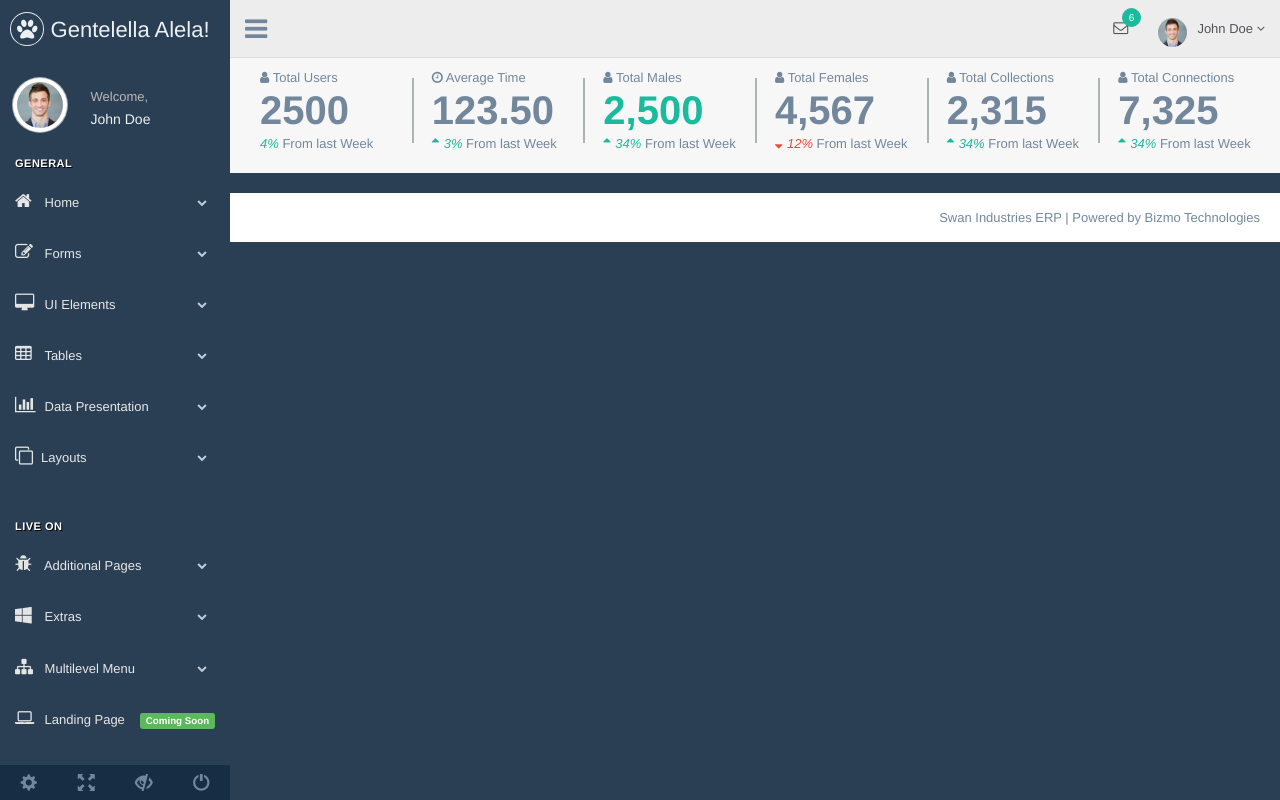
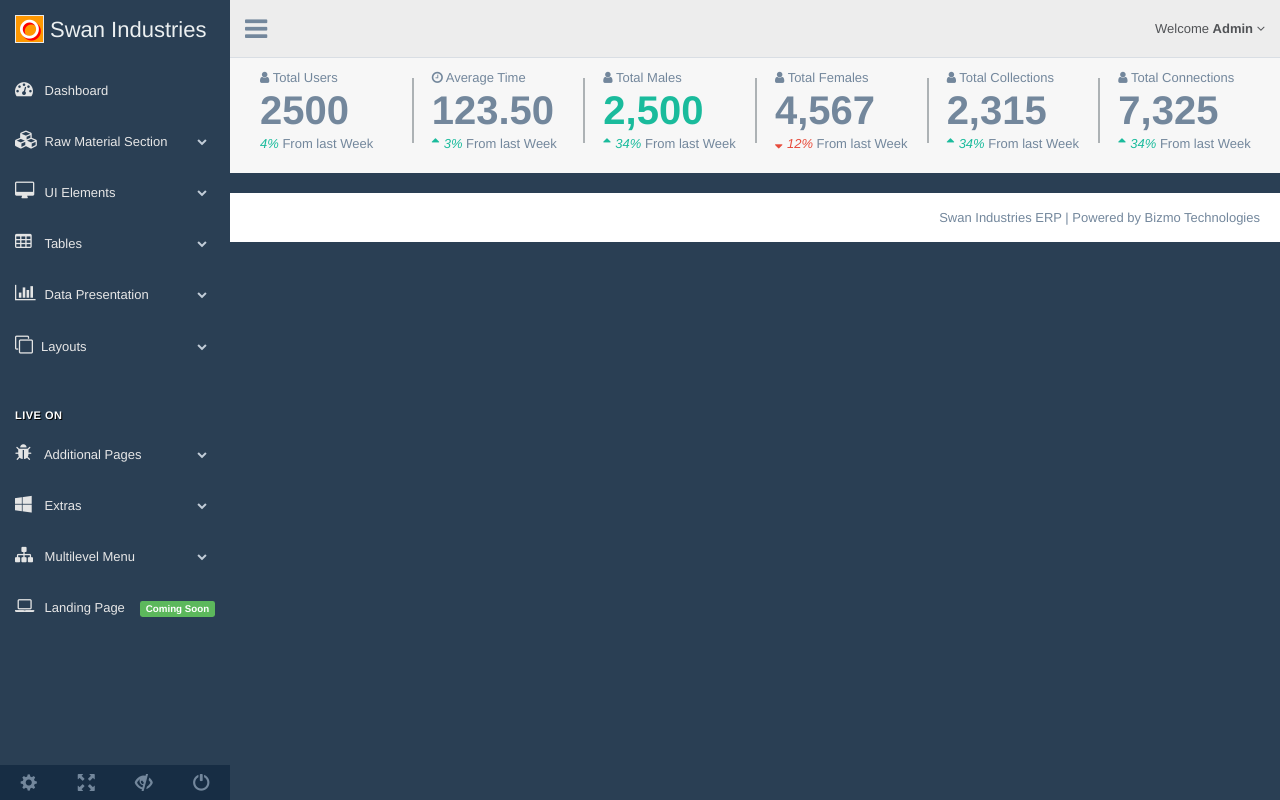
Before and after one commit to samratBizmo007/reposwan, a CodeIgniter app: page /reposwan/index.php/dashboard/index in a window 1280 px wide. Run offline with CodeIgniter, Linux system fonts and the light colour scheme; some libraries are stand-ins or nearby versions.

Commit message:
commit: menu section

```diff
--- a/application/views/includes/header.php
+++ b/application/views/includes/header.php
@@ -13,8 +13,8 @@
   <!-- Custom Theme Style -->
   <link href="<?php echo base_url(); ?>assets/build/css/custom.min.css" rel="stylesheet">
   <link href="<?php echo base_url(); ?>assets/build/css/w3.css" rel="stylesheet">
-      <!-- angular-->
-    <script src="<?php echo base_url(); ?>assets/js/angular.js"></script>
+  <!-- angular-->
+  <script src="<?php echo base_url(); ?>assets/js/angular.js"></script>
 </head>
 
 <body class="nav-md">
@@ -23,45 +23,23 @@
       <div class="col-md-3 left_col">
         <div class="left_col scroll-view">
           <div class="navbar nav_title" style="border: 0;">
-            <a href="index.html" class="site_title"><i class="fa fa-paw"></i> <span>Gentelella Alela!</span></a>
+            <a href="<?php echo base_url(); ?>dashboard" class="site_title" style="padding-left: 15px">
+              <i class="fa fa-circle-o w3-orange w3-padding-tiny w3-text-white" style="text-shadow: 2px 2px #ff0000;border-radius: 0;"></i> Swan Industries
+            </a>
           </div>
 
           <div class="clearfix"></div>
 
-          <!-- menu profile quick info -->
-          <div class="profile clearfix">
-            <div class="profile_pic">
-              <img src="<?php echo base_url(); ?>assets/images/img.jpg" alt="..." class="img-circle profile_img">
-            </div>
-            <div class="profile_info">
-              <span>Welcome,</span>
-              <h2>John Doe</h2>
-            </div>
-          </div>
-          <!-- /menu profile quick info -->
-
-          <br />
-
           <!-- sidebar menu -->
           <div id="sidebar-menu" class="main_menu_side hidden-print main_menu">
             <div class="menu_section">
-              <h3>General</h3>
+              <!-- <h3>General</h3> -->
               <ul class="nav side-menu">
-                <li><a><i class="fa fa-home"></i> Home <span class="fa fa-chevron-down"></span></a>
+                <li><a href="<?php echo base_url(); ?>dashboard"><i class="fa fa-dashboard"></i> Dashboard </a></li>
+                <li><a><i class="fa fa-cubes"></i> Raw Material Section <span class="fa fa-chevron-down"></span></a>
                   <ul class="nav child_menu">
-                    <li><a href="index.html">Dashboard</a></li>
-                    <li><a href="index2.html">Dashboard2</a></li>
-                    <li><a href="index3.html">Dashboard3</a></li>
-                  </ul>
-                </li>
-                <li><a><i class="fa fa-edit"></i> Forms <span class="fa fa-chevron-down"></span></a>
-                  <ul class="nav child_menu">
-                    <li><a href="form.html">General Form</a></li>
-                    <li><a href="form_advanced.html">Advanced Components</a></li>
-                    <li><a href="form_validation.html">Form Validation</a></li>
-                    <li><a href="form_wizards.html">Form Wizard</a></li>
-                    <li><a href="form_upload.html">Form Upload</a></li>
-                    <li><a href="form_buttons.html">Form Buttons</a></li>
+                    <li><a href="<?php echo base_url(); ?>materials/addmaterial">Add New Material</a></li>
+                    <li><a href="<?php echo base_url(); ?>materials/allmaterial">View All Materials</a></li>
                   </ul>
                 </li>
                 <li><a><i class="fa fa-desktop"></i> UI Elements <span class="fa fa-chevron-down"></span></a>
@@ -176,11 +154,10 @@
               <ul class="nav navbar-nav navbar-right">
                 <li class="">
                   <a href="javascript:;" class="user-profile dropdown-toggle" data-toggle="dropdown" aria-expanded="false">
-                    <img src="<?php echo base_url(); ?>assets/images/img.jpg" alt="">John Doe
+                    Welcome <b>Admin </b>
                     <span class=" fa fa-angle-down"></span>
                   </a>
                   <ul class="dropdown-menu dropdown-usermenu pull-right">
-                    <li><a href="javascript:;"> Profile</a></li>
                     <li>
                       <a href="javascript:;">
                         <span class="badge bg-red pull-right">50%</span>
@@ -192,70 +169,6 @@
                   </ul>
                 </li>
 
-                <li role="presentation" class="dropdown">
-                  <a href="javascript:;" class="dropdown-toggle info-number" data-toggle="dropdown" aria-expanded="false">
-                    <i class="fa fa-envelope-o"></i>
-                    <span class="badge bg-green">6</span>
-                  </a>
-                  <ul id="menu1" class="dropdown-menu list-unstyled msg_list" role="menu">
-                    <li>
-                      <a>
-                        <span class="image"><img src="<?php echo base_url(); ?>assets/images/img.jpg" alt="Profile Image" /></span>
-                        <span>
-                          <span>John Smith</span>
-                          <span class="time">3 mins ago</span>
-                        </span>
-                        <span class="message">
-                          Film festivals used to be do-or-die moments for movie makers. They were where...
-                        </span>
-                      </a>
-                    </li>
-                    <li>
-                      <a>
-                        <span class="image"><img src="<?php echo base_url(); ?>assets/images/img.jpg" alt="Profile Image" /></span>
-                        <span>
-                          <span>John Smith</span>
-                          <span class="time">3 mins ago</span>
-                        </span>
-                        <span class="message">
-                          Film festivals used to be do-or-die moments for movie makers. They were where...
-                        </span>
-                      </a>
-                    </li>
-                    <li>
-                      <a>
-                        <span class="image"><img src="<?php echo base_url(); ?>assets/images/img.jpg" alt="Profile Image" /></span>
-                        <span>
-                          <span>John Smith</span>
-                          <span class="time">3 mins ago</span>
-                        </span>
-                        <span class="message">
-                          Film festivals used to be do-or-die moments for movie makers. They were where...
-                        </span>
-                      </a>
-                    </li>
-                    <li>
-                      <a>
-                        <span class="image"><img src="<?php echo base_url(); ?>assets/images/img.jpg" alt="Profile Image" /></span>
-                        <span>
-                          <span>John Smith</span>
-                          <span class="time">3 mins ago</span>
-                        </span>
-                        <span class="message">
-                          Film festivals used to be do-or-die moments for movie makers. They were where...
-                        </span>
-                      </a>
-                    </li>
-                    <li>
-                      <div class="text-center">
-                        <a>
-                          <strong>See All Alerts</strong>
-                          <i class="fa fa-angle-right"></i>
-                        </a>
-                      </div>
-                    </li>
-                  </ul>
-                </li>
               </ul>
             </nav>
           </div>
--- a/application/views/pages/admin/dash.php
+++ b/application/views/pages/admin/dash.php
@@ -12,7 +12,7 @@
   <body class="nav-md">
     <div class="container body">
       <div class="main_container"> -->
-
+        <title>Swan Industries | Dashboard</title>
         <!-- page content -->
         <div class="right_col" role="main">
           <!-- top tiles -->
```
